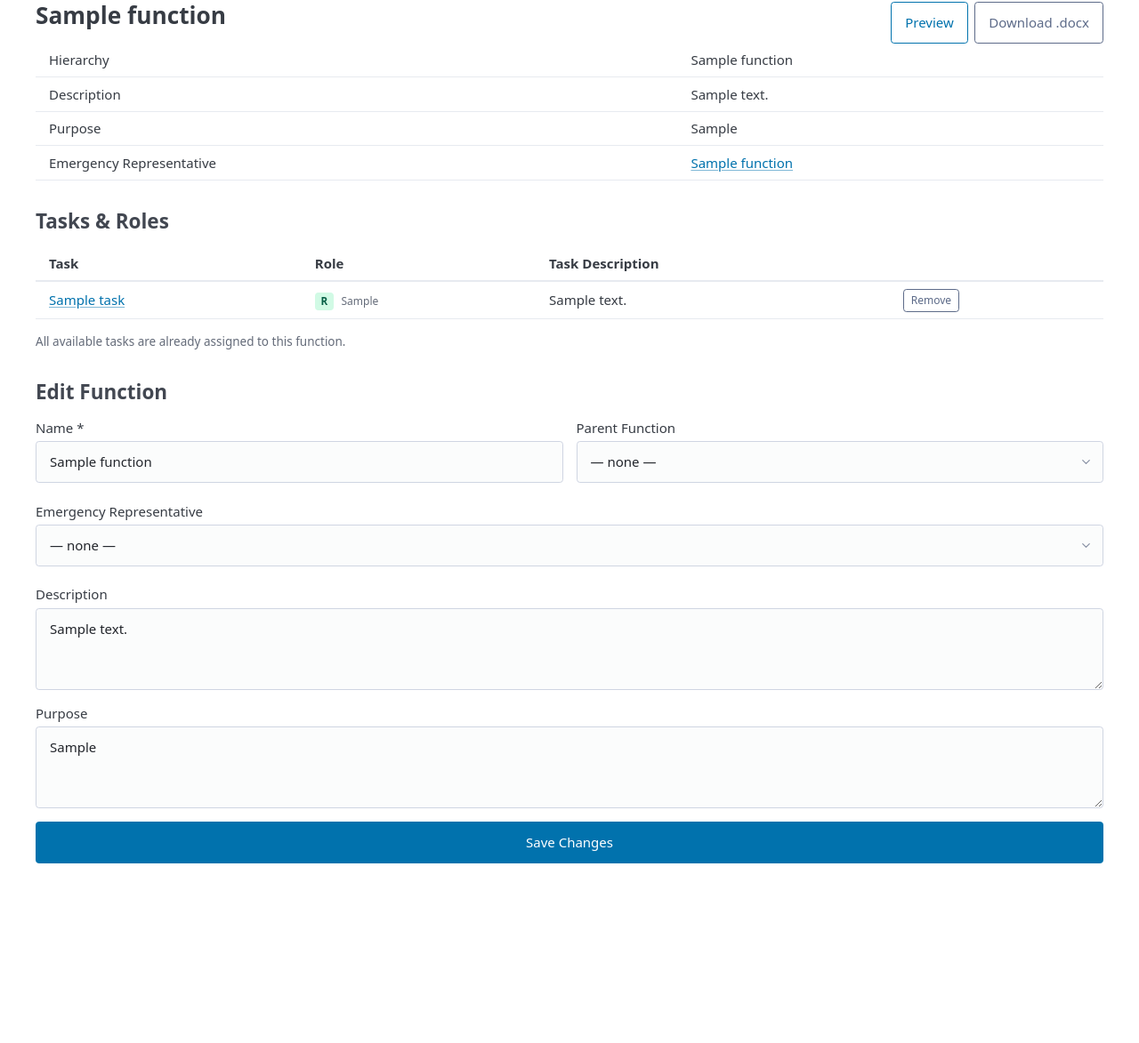
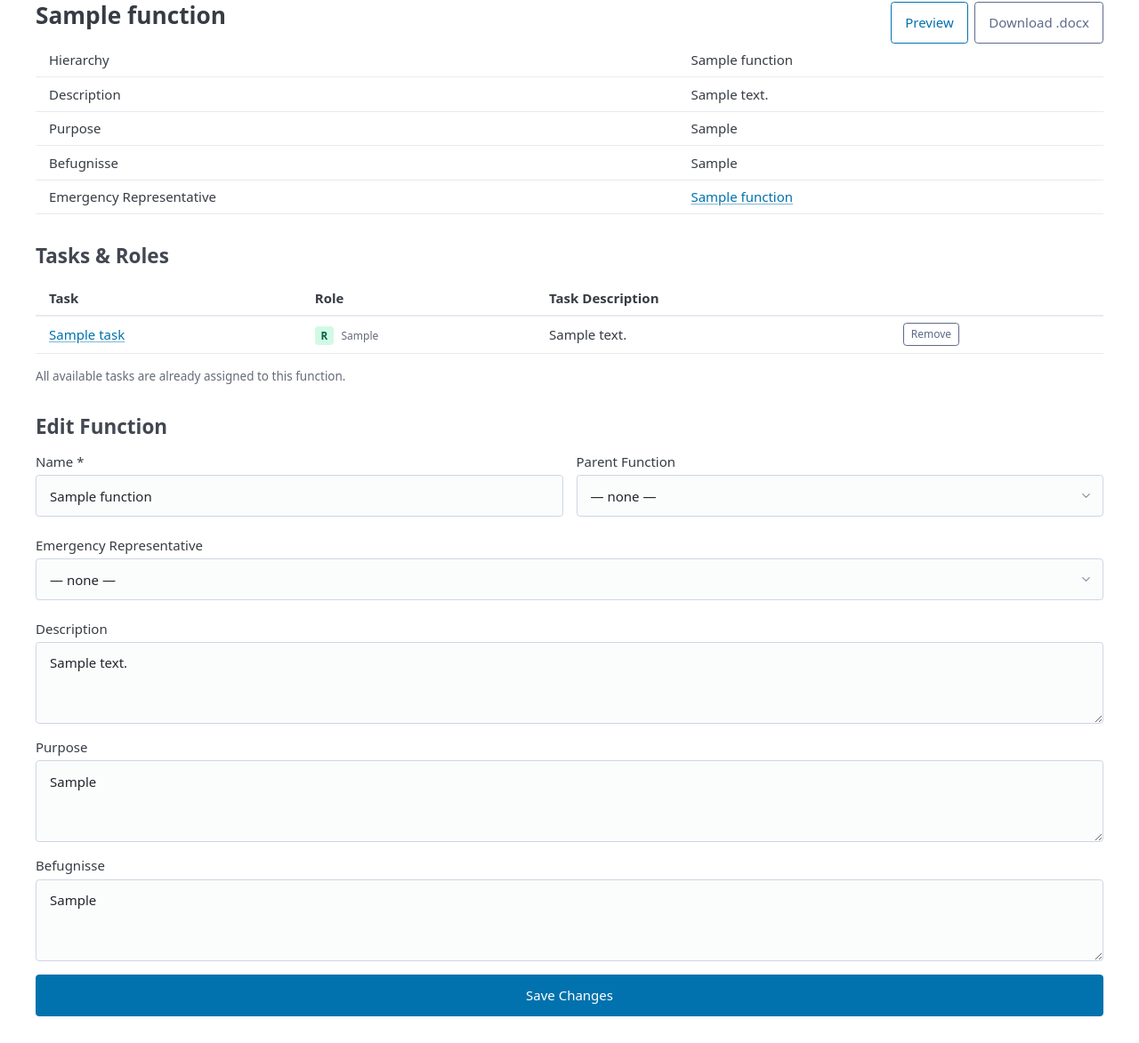
Before and after one commit to BW1606/RACI-VS, a FastAPI app: page /functions/1 in a window 1280 px wide. Shown: the part 171-1344 px from the top of the page at 89% size. Before the commit the page ends 1142 px from the top, so only its background shows below. Run offline with FastAPI, Linux system fonts and the light colour scheme; tables that the repository leaves empty hold one stand-in row (values such as "Sample post"); parts of the project's set-up code (start-up, migrations or seed data) failed here and were passed over; some libraries are stand-ins or nearby versions.

Commit message:
Port Befugnisse as separate Function attribute from feature/desktop-app
Adds a free-text befugnisse field to Function (signing authority / authorisation
limits), separating it from the S-role task assignments. Section 8 in the
generated document is now Signaturverantwortung (S), section 9 is Befugnisse,
section 10 is Vertretung. Also fixes fn.aim bug in function_preview.html and
tightens .gitignore so templates/docs/ is no longer incorrectly excluded.

Co-Authored-By: Claude Sonnet 4.6 <noreply@anthropic.com>

```diff
--- a/main.py
+++ b/main.py
@@ -133,6 +133,12 @@ with engine.connect() as _conn:
         ))
         _conn.execute(text("DROP TABLE functions"))
         _conn.execute(text("ALTER TABLE functions_purpose RENAME TO functions"))
+        _conn.commit()
+
+    # Add befugnisse column to functions table
+    fn_cols_befugnisse = {row[1] for row in _conn.execute(text("PRAGMA table_info(functions)")).fetchall()}
+    if "befugnisse" not in fn_cols_befugnisse:
+        _conn.execute(text("ALTER TABLE functions ADD COLUMN befugnisse TEXT DEFAULT ''"))
         _conn.commit()
 
 Base.metadata.create_all(bind=engine)
--- a/models.py
+++ b/models.py
@@ -59,6 +59,7 @@ class Function(Base):
     parent_id: Mapped[int | None] = mapped_column(Integer, ForeignKey("functions.id"), nullable=True)
     description: Mapped[str] = mapped_column(Text, default="")
     purpose: Mapped[str] = mapped_column(Text, default="")
+    befugnisse: Mapped[str] = mapped_column(Text, default="")
     emergency_rep_id: Mapped[int | None] = mapped_column(Integer, ForeignKey("functions.id"), nullable=True)
     created_at: Mapped[datetime] = mapped_column(DateTime, default=datetime.utcnow)
 
--- a/routers/functions.py
+++ b/routers/functions.py
@@ -35,6 +35,7 @@ def create_function(
     parent_id: str | None = Form(None),
     description: str = Form(""),
     purpose: str = Form(""),
+    befugnisse: str = Form(""),
     emergency_rep_id: str | None = Form(None),
     db: Session = Depends(get_db),
     org_ctx: dict = Depends(get_org_context),
@@ -48,6 +49,7 @@ def create_function(
         parent_id=int(parent_id) if parent_id else None,
         description=description,
         purpose=purpose,
+        befugnisse=befugnisse,
         emergency_rep_id=int(emergency_rep_id) if emergency_rep_id else None,
     )
     db.add(fn)
@@ -127,6 +129,7 @@ def edit_function(
     parent_id: str | None = Form(None),
     description: str = Form(""),
     purpose: str = Form(""),
+    befugnisse: str = Form(""),
     emergency_rep_id: str | None = Form(None),
     db: Session = Depends(get_db),
     org_ctx: dict = Depends(get_org_context),
@@ -139,6 +142,7 @@ def edit_function(
     fn.parent_id = int(parent_id) if parent_id else None
     fn.description = description
     fn.purpose = purpose
+    fn.befugnisse = befugnisse
     fn.emergency_rep_id = int(emergency_rep_id) if emergency_rep_id else None
     db.commit()
     db.refresh(fn)
--- a/routers/organisations.py
+++ b/routers/organisations.py
@@ -71,6 +71,7 @@ def export_organisation(
                 "name": f.name,
                 "description": f.description or "",
                 "purpose": f.purpose or "",
+                "befugnisse": f.befugnisse or "",
                 "parent_ref": fn_ref.get(f.parent_id) if f.parent_id else None,
                 "emergency_rep_ref": fn_ref.get(f.emergency_rep_id) if f.emergency_rep_id else None,
             }
@@ -144,6 +145,7 @@ async def import_organisation(
                 organisation_id=new_org.id,
                 description=fn_data.get("description", ""),
                 purpose=fn_data.get("purpose", fn_data.get("aim", "")),
+                befugnisse=fn_data.get("befugnisse", ""),
                 parent_id=None,
                 emergency_rep_id=None,
             )
--- a/templates/functions/detail.html
+++ b/templates/functions/detail.html
@@ -21,6 +21,7 @@
     <tr><th>{{ t.fn_hierarchy }}</th><td>{{ hierarchy_path }}</td></tr>
     <tr><th>{{ t.fn_description }}</th><td style="white-space:pre-wrap">{{ fn.description or "—" }}</td></tr>
     <tr><th>{{ t.fn_purpose }}</th><td style="white-space:pre-wrap">{{ fn.purpose or "—" }}</td></tr>
+    <tr><th>{{ t.fn_befugnisse }}</th><td style="white-space:pre-wrap">{{ fn.befugnisse or "—" }}</td></tr>
     <tr><th>{{ t.fn_emergency }}</th><td>
       {% if fn.emergency_rep %}
         <a href="/functions/{{ fn.emergency_rep.id }}">{{ fn.emergency_rep.name }}</a>
@@ -138,6 +139,9 @@
   <label>{{ t.fn_purpose }}
     <textarea name="purpose" rows="3">{{ fn.purpose }}</textarea>
   </label>
+  <label>{{ t.fn_befugnisse }}
+    <textarea name="befugnisse" rows="3" placeholder="{{ t.fn_befugnisse_placeholder }}">{{ fn.befugnisse }}</textarea>
+  </label>
   <button type="submit">{{ t.btn_save }}</button>
 </form>
 {% endblock %}
--- a/templates/functions/list.html
+++ b/templates/functions/list.html
@@ -77,6 +77,9 @@
     <label>{{ t.fn_purpose }}
       <textarea name="purpose" rows="2" placeholder="{{ t.fn_purpose_placeholder }}"></textarea>
     </label>
+    <label>{{ t.fn_befugnisse }}
+      <textarea name="befugnisse" rows="2" placeholder="{{ t.fn_befugnisse_placeholder }}"></textarea>
+    </label>
     <button type="submit">{{ t.fn_add_btn }}</button>
   </form>
 </details>
--- a/translations.py
+++ b/translations.py
@@ -52,7 +52,9 @@ TRANSLATIONS = {
         "fn_add_heading":        "Add New Function",
         "fn_name_placeholder":   "e.g. Project Manager",
         "fn_desc_placeholder":   "Describe the function…",
-        "fn_purpose_placeholder":"What is the purpose of this function?",
+        "fn_purpose_placeholder":     "What is the purpose of this function?",
+        "fn_befugnisse":              "Befugnisse",
+        "fn_befugnisse_placeholder":  "Describe authorisations…",
         "fn_add_btn":            "Add Function",
         "fn_delete_confirm":     "Delete '%s'? This also removes all its role assignments.",
         # Functions detail page
@@ -150,7 +152,9 @@ TRANSLATIONS = {
         "fn_add_heading":        "Neue Funktion hinzufügen",
         "fn_name_placeholder":   "z.B. Projektmanager",
         "fn_desc_placeholder":   "Funktion beschreiben…",
-        "fn_purpose_placeholder":"Was ist das Ziel dieser Funktion?",
+        "fn_purpose_placeholder":     "Was ist das Ziel dieser Funktion?",
+        "fn_befugnisse":              "Befugnisse",
+        "fn_befugnisse_placeholder":  "Befugnisse beschreiben…",
         "fn_add_btn":            "Funktion hinzufügen",
         "fn_delete_confirm":     "'%s' löschen? Dabei werden auch alle Rollenzuweisungen entfernt.",
         # Functions detail page
```
Also changed, not shown: examples/Beispiel-org.json (+8 -4 lines), services/docx_generator.py (+9 -6 lines), templates/docs/function_preview.html (+7 -4 lines), README.md, 1 other file.
